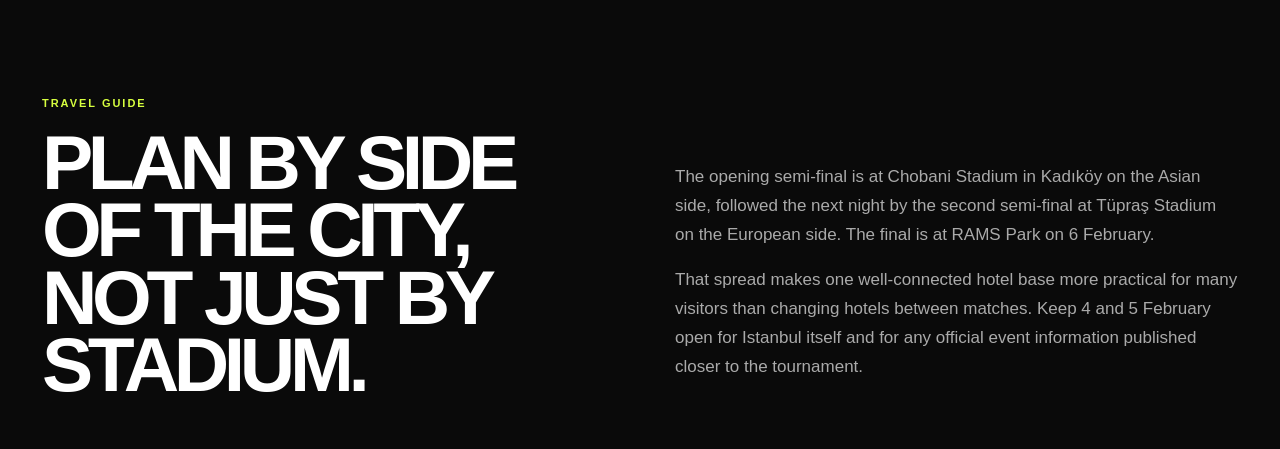
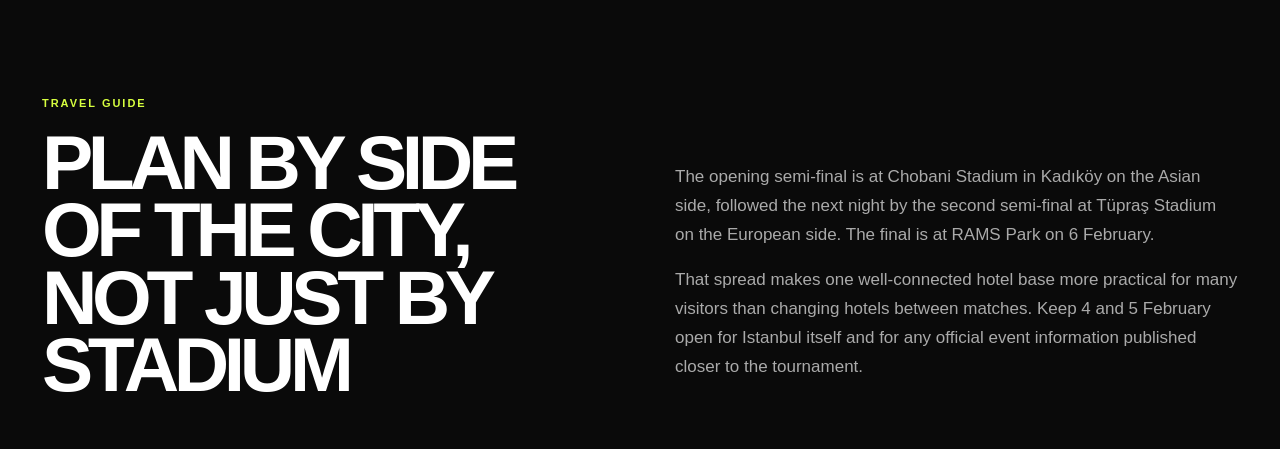
Before and after one commit to istanbulhighlights34-star/finalistanbul, a Next.js app: page /cities/istanbul/spanish-super-cup-week in a window 1280 px wide. Shown: the part 1140-1589 px from the top of the page. Built offline with nearby package versions, Linux system fonts and the light colour scheme.

Commit message:
Remove periods from visible headings

```diff
--- a/app/cities/istanbul/spanish-super-cup-week/page.tsx
+++ b/app/cities/istanbul/spanish-super-cup-week/page.tsx
@@ -10,11 +10,11 @@ export const metadata: Metadata = {
 export default function Page() {
   return <TravelGuide
     kicker="ISTANBUL / SUPER CUP WEEK"
-    title="FIVE DAYS."
-    accent="THREE STADIUMS."
+    title="FIVE DAYS"
+    accent="THREE STADIUMS"
     lede="A city-first framework for the 2–6 February 2027 Spanish Super Cup, with matches spread across both sides of Istanbul."
     facts={[["02 FEB","Chobani Stadium"],["03 FEB","Tüpraş Stadium"],["04–05 FEB","City days"],["06 FEB","RAMS Park final"]]}
-    introTitle="PLAN BY SIDE OF THE CITY, NOT JUST BY STADIUM."
+    introTitle="PLAN BY SIDE OF THE CITY, NOT JUST BY STADIUM"
     paragraphs={["The opening semi-final is at Chobani Stadium in Kadıköy on the Asian side, followed the next night by the second semi-final at Tüpraş Stadium on the European side. The final is at RAMS Park on 6 February.","That spread makes one well-connected hotel base more practical for many visitors than changing hotels between matches. Keep 4 and 5 February open for Istanbul itself and for any official event information published closer to the tournament."]}
     cards={[["02 FEB — KADIKÖY","Treat the first match as an Asian-side day. Build the daytime around Kadıköy and keep the pre-match schedule flexible until official access information is released."],["03 FEB — BEŞİKTAŞ","Shift the city focus to the European waterfront for the second semi-final at Tüpraş Stadium. Confirm normal transport options again on the day."],["04–05 FEB — ISTANBUL","These are the natural city days between the semi-finals and final. Use them for the historic peninsula, Bosphorus or neighborhoods rather than unnecessary stadium travel."],["06 FEB — FINAL","RAMS Park hosts the final. Use the normal Seyrantepe corridor as your planning reference, but follow official instructions if event-specific routing is announced."]]}
     relatedLinks={[{href:"/finals/spanish-super-cup-istanbul-2027",label:"Spanish Super Cup 2027"},{href:"/cities/istanbul/where-to-stay",label:"Where to stay in Istanbul"},{href:"/cities/istanbul/airports-and-transport",label:"Istanbul airports & transport"},{href:"/cities/istanbul",label:"Istanbul city hub"}]}
```
